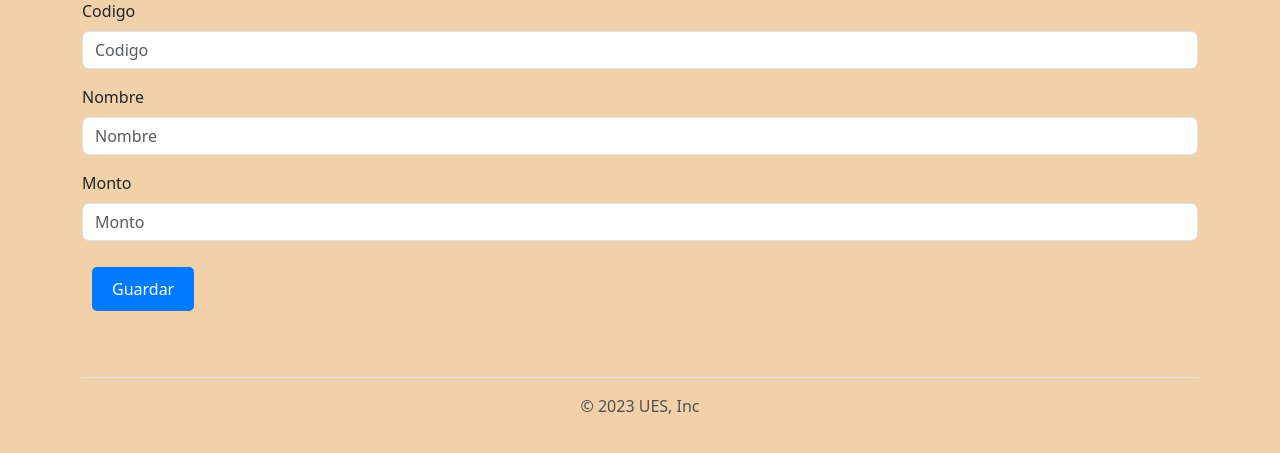
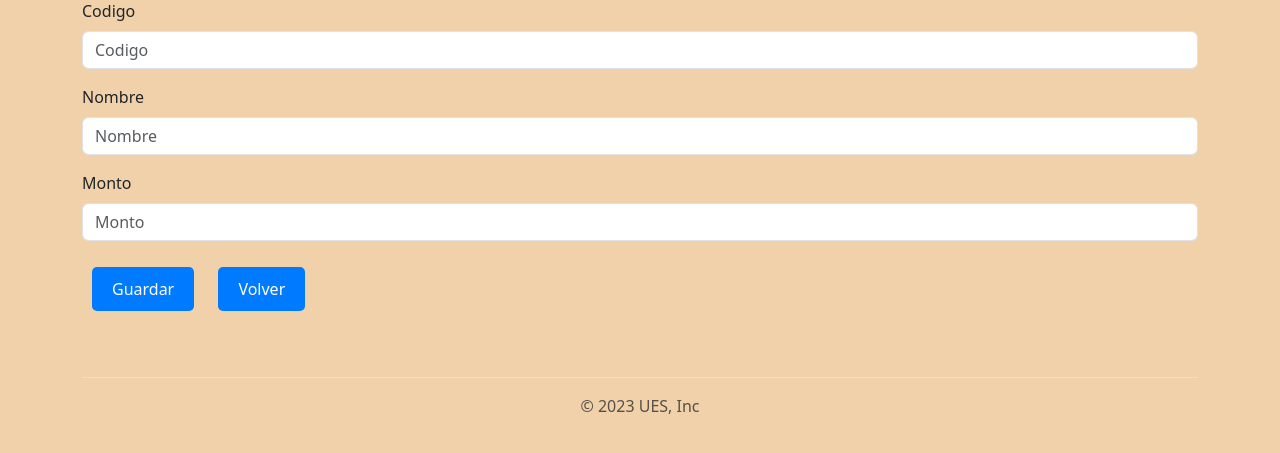
Before and after one commit to JGer04/ProyectoSIC, a Django app: page /cuenta/crud/crear in a window 1280 px wide. Shown: the part 137-590 px from the top of the page. Run offline with Django 4.2, Linux system fonts and the light colour scheme; some libraries are stand-ins or nearby versions.

Commit message:
cambios y ajustes

```diff
--- a/ServiTech/templates/cuenta/crud/crear.html
+++ b/ServiTech/templates/cuenta/crud/crear.html
@@ -15,5 +15,6 @@
             {{ form.as_table }}
         </table>-->
         <input type="submit" value="Guardar" class="btn btn-primary">
+        <a class= "btn" href = "{% url 'cuenta' %}"> Volver</a>
 </form>
 {% endblock content %}
--- a/ServiTech/templates/transaccion/ingresar_transaccion.html
+++ b/ServiTech/templates/transaccion/ingresar_transaccion.html
@@ -12,5 +12,6 @@
         {% bootstrap_form form %}
 
         <input type="submit" value="Guardar" class="btn btn-primary">
+        <a class= "btn" href = "{% url 'transaccion' %}"> Volver</a>
     </form>
 {% endblock content %}
```
Also changed, not shown: ServiTech/db.sqlite3.
